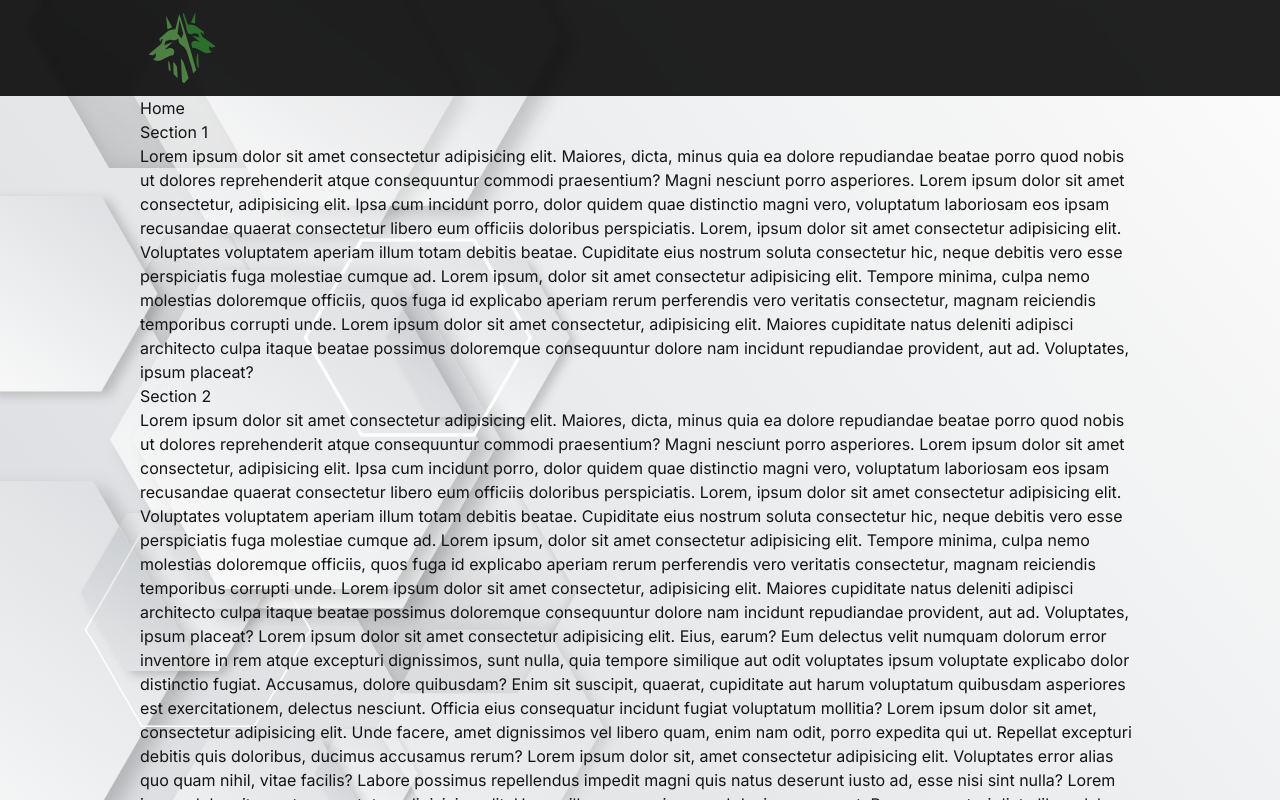
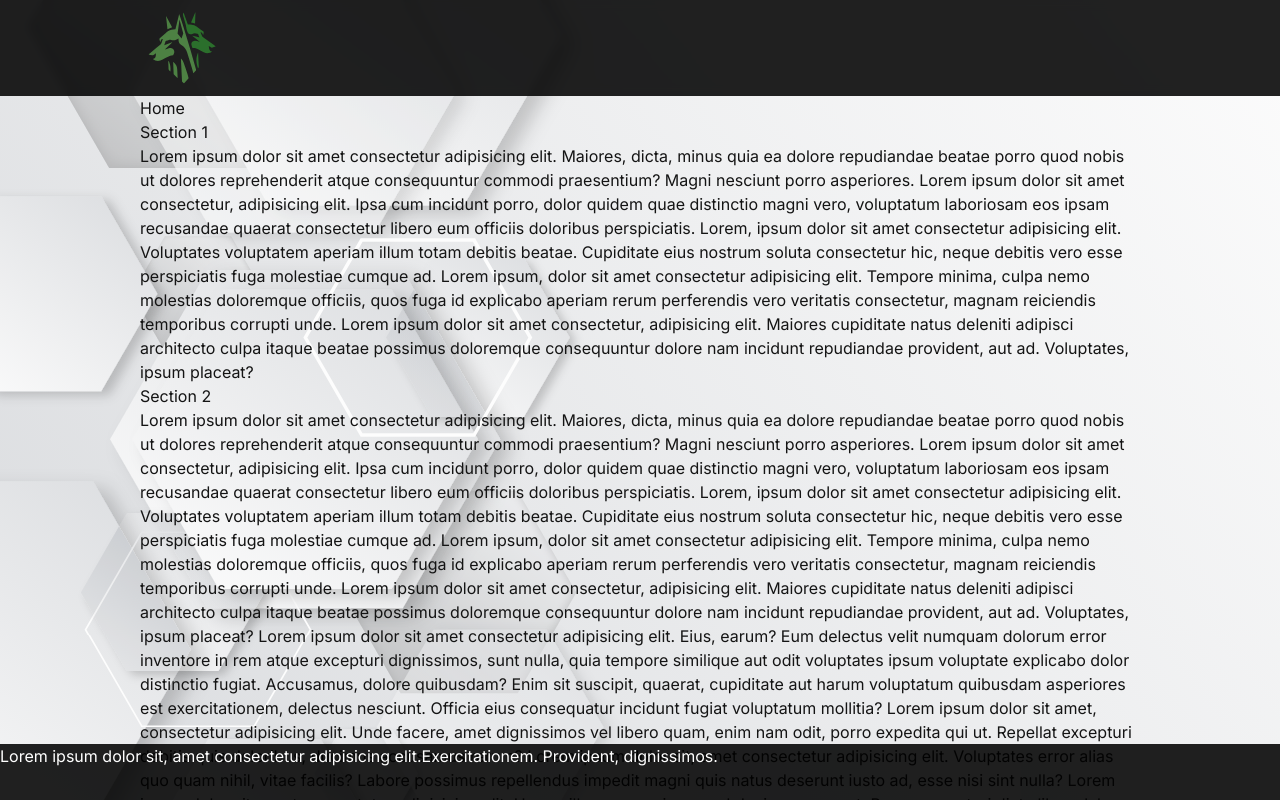
Before and after one commit to GrabovskyPetr/grabovsky-website, a Next.js app: page / in a window 1280 px wide. Shown: the top 800 px of the page. Built offline with nearby package versions, Linux system fonts and the light colour scheme.

Commit message:
Přidán prototyp animovaného footer elementu.

```diff
--- a/app/ui/footer.tsx
+++ b/app/ui/footer.tsx
@@ -2,20 +2,40 @@
 
 import { useGlobalContext } from "@/app/lib/globalContext"
 import { clsx } from "clsx"
+import { useSpring, animated } from "react-spring"
 
 const Footer: React.FC = () => {
-    const { isMobileNavVisible } = useGlobalContext()
+    const { isMobileNavVisible, isScrolledTop } = useGlobalContext();
+
+    const footerAnimation = useSpring({
+        to: (() => {
+            // Nejprve zkontrolujte kombinovaný stav
+            if (isMobileNavVisible && isScrolledTop) {
+                return { transform: "translateX(100%)", opacity: 0 }; // Skryje patičku při zobrazení mobilní navigace
+            } else if (!isScrolledTop) {
+                return { transform: "translateY(100%)", opacity: 0 }; // Skryje patičku, pokud uživatel není nascrollován nahoru
+            } else {
+                return { transform: "translateY(0%)", opacity: 1 }; // Zobrazí patičku, pokud je na vrcholu stránky a mobilní navigace není zobrazena
+            }
+        })(),
+        from: { transform: 'translateY(100%)', opacity: 0 },
+        config: {
+            duration: 300,
+        }
+    });
 
     return (
-        <footer className={clsx(
-            "w-full bg-primary-alpha transition-all duration-500 ease-in-out",
-            isMobileNavVisible ? "opacity-0 h-0" : "opacity-100 h-20"
-        )}>
-            <div className="text-secondary">
-                Toto je element footer
+        <animated.footer
+            style={footerAnimation}
+            className={clsx(
+                "w-full bg-primary-alpha fixed bottom-0 h-14"
+            )}
+        >
+            <div className="text-white">
+                Lorem ipsum dolor sit, amet consectetur adipisicing elit.Exercitationem. Provident, dignissimos.
             </div>
-        </footer>
-    )
-}
+        </animated.footer>
+    );
+};
 
-export default Footer
+export default Footer;
--- a/app/ui/header/header.tsx
+++ b/app/ui/header/header.tsx
@@ -1,12 +1,23 @@
 "use client"
 
 import { useGlobalContext } from "@/app/lib/globalContext"
+import { useSpring, animated } from 'react-spring';
 import Logo from "./logo"
 import Hamburger from "./hamburger"
 import MobileNav from "./mobileNav"
 
 const Header: React.FC = () => {
     const { isScreenSmall, isScrolledTop, isMobileNavVisible, setIsMobileNavVisible } = useGlobalContext()
+
+    const headerAnimation = useSpring({
+        to: { transform: 'translateX(0%)', opacity: 1 },
+        from: { transform: 'translateX(-100%)', opacity: 0 },
+        config: {
+            tension: 200, // Zvyšte pro více "pružnosti"
+            friction: 12, // Snížení zvýší "bounce" efekt
+            mass: 1, // Hmotnost objektu, můžete experimentovat s touto hodnotou
+        }
+    });
 
     const handleHeaderClick = () => {
         if ( isMobileNavVisible ) {
@@ -27,7 +38,8 @@ const Header: React.FC = () => {
         : "h-24"
 
     return (
-        <header
+        <animated.header
+            style={headerAnimation}
             onClick={ handleHeaderClick }
             className={`${ headerHeight }
                         w-full fixed transition-all
@@ -50,7 +62,7 @@ const Header: React.FC = () => {
                 </div>
                 <MobileNav />
             </div>
-        </header>
+        </animated.header>
     )
 }
 
```
Also changed, not shown: app/layout.tsx (line endings or trailing spaces).
